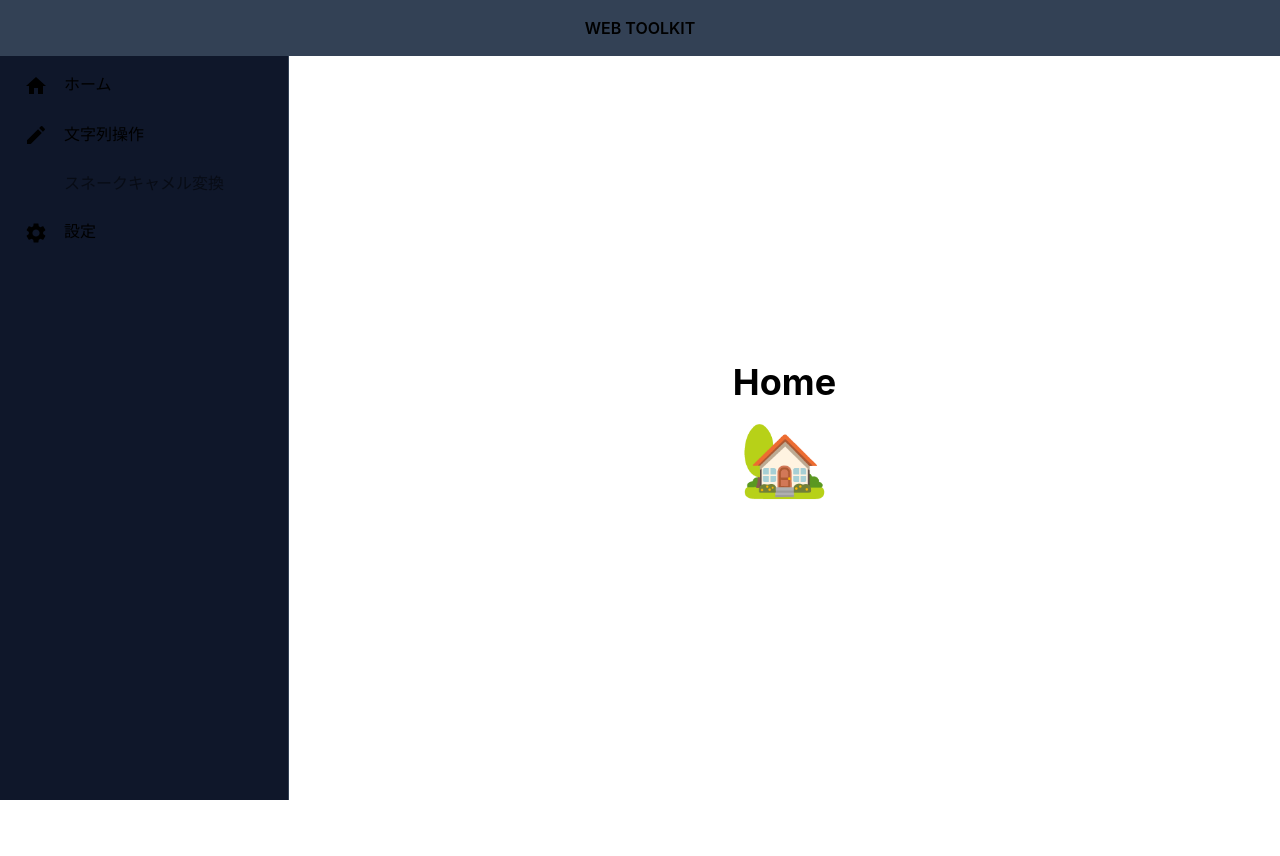
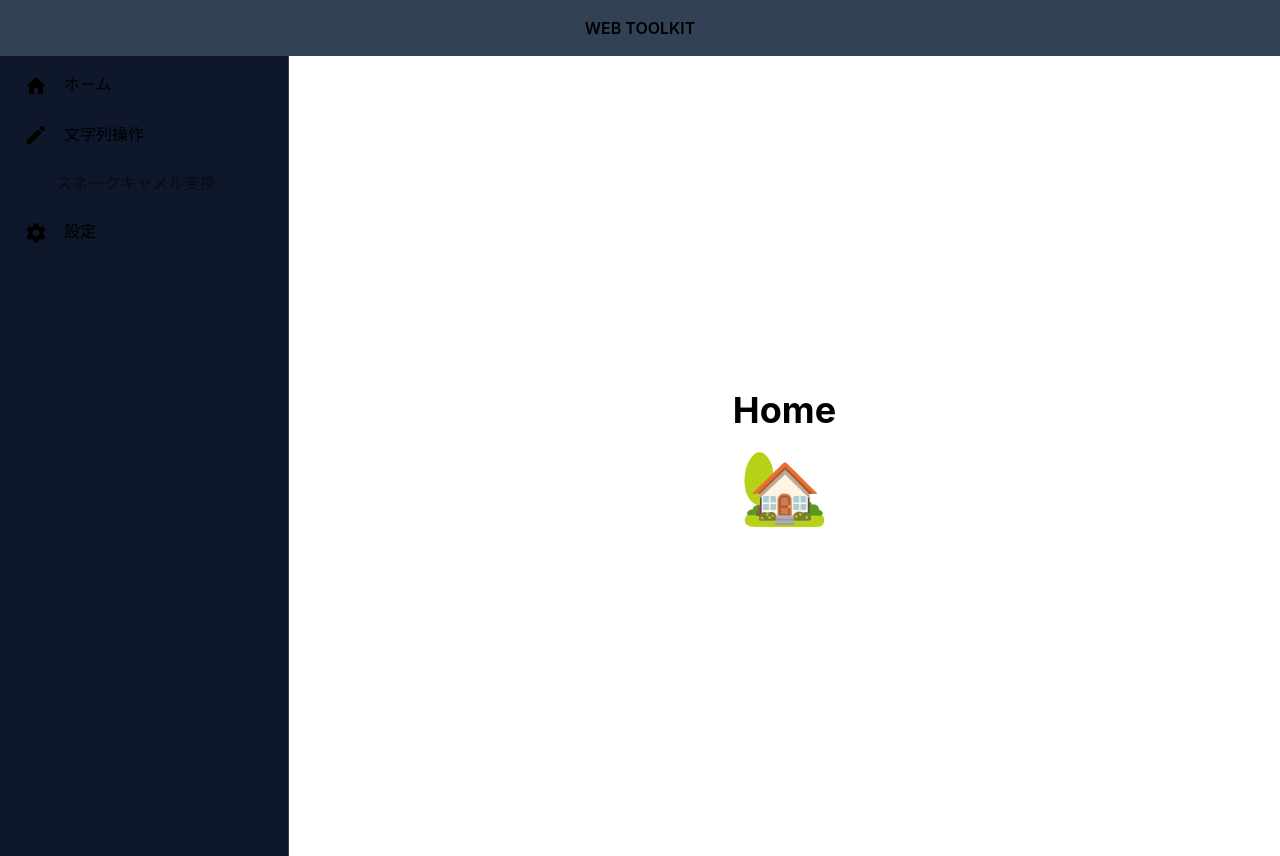
Before and after one commit to sinnlosses/webtools, a Next.js app: page / in a window 1280 px wide. Before the commit the page ends 800 px from the top, so only its background shows below. Built offline with nearby package versions, Linux system fonts and the light colour scheme.

Commit message:
サイドバーをスクロール可能にし、リストにユニークキーを追加

```diff
--- a/components/Sidebar/Sidebar.tsx
+++ b/components/Sidebar/Sidebar.tsx
@@ -13,9 +13,9 @@ type ChildType = {
   link: string,
 };
 
-const ParentContent = (props: ParentType) => {
+const ParentListItem = (props: ParentType) => {
   return (
-    <li className='m-2' key={props.title}>
+    <li className='m-2'>
       <Link href={props.link}>
         <a className={`flex p-2 rounded hover:bg-slate-700 cursor-pointer`}>
           <div className='mx-2'>{props.icon}</div>
@@ -26,9 +26,9 @@ const ParentContent = (props: ParentType) => {
   );
 };
 
-const ChildContent = (props: ChildType) => {
+const ChildListItem = (props: ChildType) => {
   return (
-    <li className='m-2' key={props.title}>
+    <li className='ml-10 m-2'>
       <Link href={props.link}>
         <a className={`flex p-2 rounded hover:bg-slate-700 cursor-pointer`}>
           <div className='mx-2 opacity-50'>{props.title}</div>
@@ -40,25 +40,24 @@ const ChildContent = (props: ChildType) => {
 
 export default function Sidebar() {
   return (
-    <aside className='bg-slate-900 md:w-72 hidden md:block'>
+    <aside className='bg-slate-900 h-screen md:w-72 hidden md:block overflow-y-scroll'>
       <nav>
         <ul>
           {/* ホーム */}
-          <ParentContent title={Home.title} icon={Home.icon} link={Home.link} />
+          <ParentListItem key={Home.title} title={Home.title} icon={Home.icon} link={Home.link} />
 
           {/* Webツール */}
           {ToolContents.map((pvalue, key) => (
-            <>
-              <ParentContent title={pvalue.title} icon={pvalue.icon} link={pvalue.link} />
-              <div className='ml-10'>
+            <div key={pvalue.title}>
+              <ParentListItem key={pvalue.title} title={pvalue.title} icon={pvalue.icon} link={pvalue.link} />
               {pvalue.children.map((cvalue, key) => (
-                    <ChildContent title={cvalue.title} link={cvalue.link} />
+                  <ChildListItem key={cvalue.title} title={cvalue.title} link={cvalue.link} />
               ))}
             </div>
-            </>
           ))}
+
           {/* 設定 */}
-          <ParentContent title={Setting.title} icon={Setting.icon} link={Setting.link} />
+          <ParentListItem key={Setting.title} title={Setting.title} icon={Setting.icon} link={Setting.link} />
         </ul>
       </nav>
     </aside>
```
Lines whose indentation alone changed are shown as unchanged.
